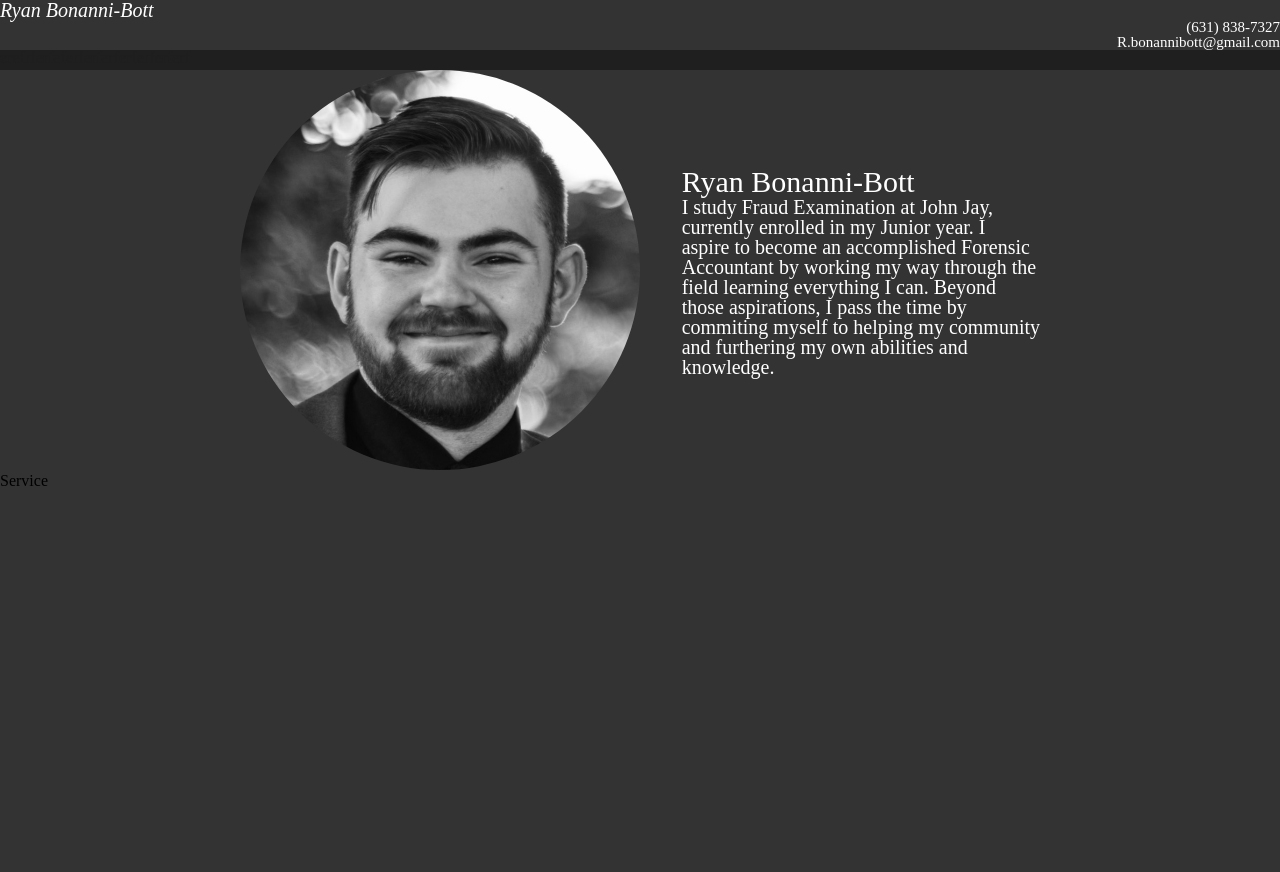
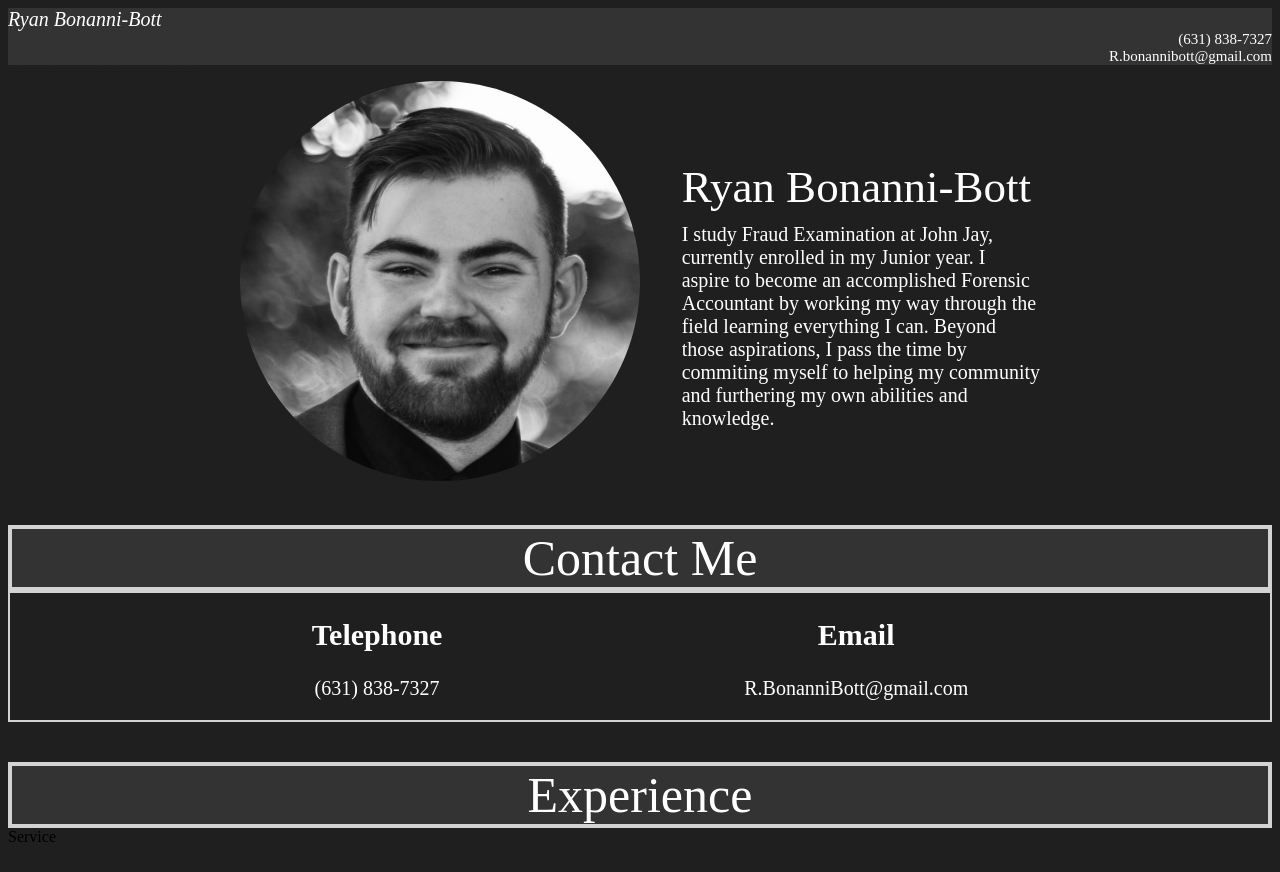
Before and after one commit to rybott/resume_v7.3, a plain HTML site: page index.html in a window 1280 px wide. Before the commit the page ends 800 px from the top, so only its background shows below. Drawn offline with Linux system fonts and the light colour scheme.

Commit message:
additions of comment section

```diff
--- a/index.html
+++ b/index.html
@@ -7,10 +7,10 @@
     <title>Portfolio</title>
     <link rel="stylesheet" href="styles.css">
   </head>
-  <body style= "background-color: #333333">
+  <body style= "background-color: #1f1f1f">
 
       <!--header-->
-      <section  >
+      <section class="top">
         <div class="title1">
           <I>Ryan Bonanni-Bott</I>
         </div>
@@ -59,21 +59,41 @@
 
 
       <!--3 CONTACT INFO-->
-      <section clas="contact">
+<section class="header">
+    Contact Me</section>
 
-      </section>
+<section clas="contact">
+    <div class="parentcon">
+        <div class="phonechild">
+            <H2 class="teleemail"> Telephone</H2>
+            <P class="numadd"> (631) 838-7327</P>
+        </div>
+
+        <div class="emailchild">
+            <H2 class="teleemail"> Email</H2>
+            <P class="numadd"> R.BonanniBott@gmail.com</P>
+        </div>
+
+    </div>
+
+</section>
 
 
 
 
       <!--RESUME-->
-      <section class="expert">
+<section class="res"></section>
+<section class="expert">
+      <div class="header"> Experience </div>
 
-      <div class="Work"></div>
-      <div class="Education"></div>
-      <div class="Skills"></div>
+      <div class="Work">
+      </div>
+      <div class="Education">
+      </div>
+      <div class="Skills">
+      </div>
 
-      </section>
+</section>
 
 
 
--- a/styles.css
+++ b/styles.css
@@ -5,7 +5,7 @@ Last Updated: 2010-09-17
 Author: Richard Clark - http://richclarkdesign.com
 Twitter: @rich_clark
 */
-
+{
 html, body, div, span, object, iframe,
 h1, h2, h3, h4, h5, h6, p, blockquote, pre,
 abbr, address, cite, code,
@@ -101,27 +101,41 @@ input, select {
     vertical-align:middle;
 }
 
-
+}
 
 ----------------------------------------------------------------------------
 
-section{
+section{}
+div{}
+h2{}
 
-}
-div{}
+.header{
+    color:white;
+    background-color: #333333;
+    text-align:center;
+    font-size:50px;
+    margin-top: 40px;
+    border: 4px solid #d3d3d3}
 
 
+/* ---------------------------Top Intro Section----------------------------------------*/
+
+.top{background-color: #333333;}
+
 .title1{
-    display:none;}
+    display:none;
+}
+
 
 .title2{
-    display:none;}
+    display:none;
+}
+
 
 .filler{
     height: 50px;
     color:#1F1F1F;
-    background-color: #1f1f1f;
-}
+    background-color: #1f1f1f;}
 
 .face{
     height:400px;
@@ -135,36 +149,74 @@ div{}
     max-width: 800px;
     align-items: center;
     margin: 0 auto;
-    justify-content: space-between;
-
-
-
-}
+    justify-content: space-between;}
 
 
 
 .title3{
-    font-size: 30px;
+    font-size: 45px;
     color:white;
+    maring-top: 10px;
+    margin-bottom: 0px;}
+
+.bio{
+    font-size: 20px;
+    margin-top: 10px;
+    color:white;}
+
+/* ---------------------------contact section-----------------------------*/
+
+.teleemail{
+    font-size:30px;
+    }
+
+.numadd{
+   font-size:20px;
+}
+
+.parentcon{
+    border: 2px solid #d3d3d3;
+    color:white;
+    display: flex;
+    flex-shrink: 1;
+    text-align: center;
+    justify-content: space-evenly;
 
 }
 
-.bio{
-    font-size: 20px;
-    color:white;
-}
+/*---------------------------Education----------------*/
 
 
+
+
+
+
+
+
+
+
+/* ------------change from large to small screen section ---------------------------------*/
 
 @media only screen and (max-width: 768px){
     .parent{
         display: flex;
         justify-content: center;
         flex-direction: column;
-        flex-shrink: 1
+        flex-shrink: 1}
+}
 
-    }
 
+
+
+@media only screen and (max-width: 450px){
+    .parentcon{
+    border: 2px solid #d3d3d3;
+    color:white;
+    display: flex;
+    flex-direction: column;
+    flex-shrink: 1;
+    text-align: center;
+    justify-content: space-evenly;}
 
 }
 
```
